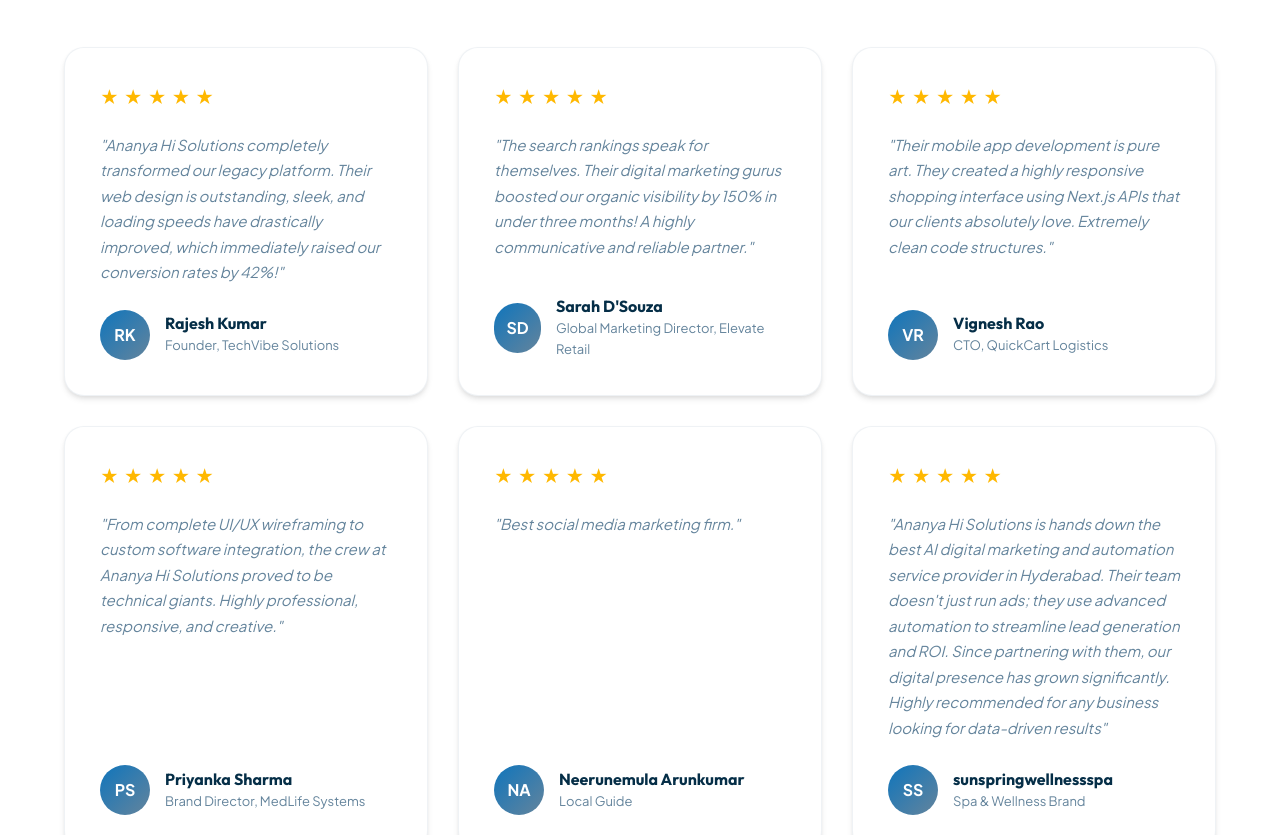
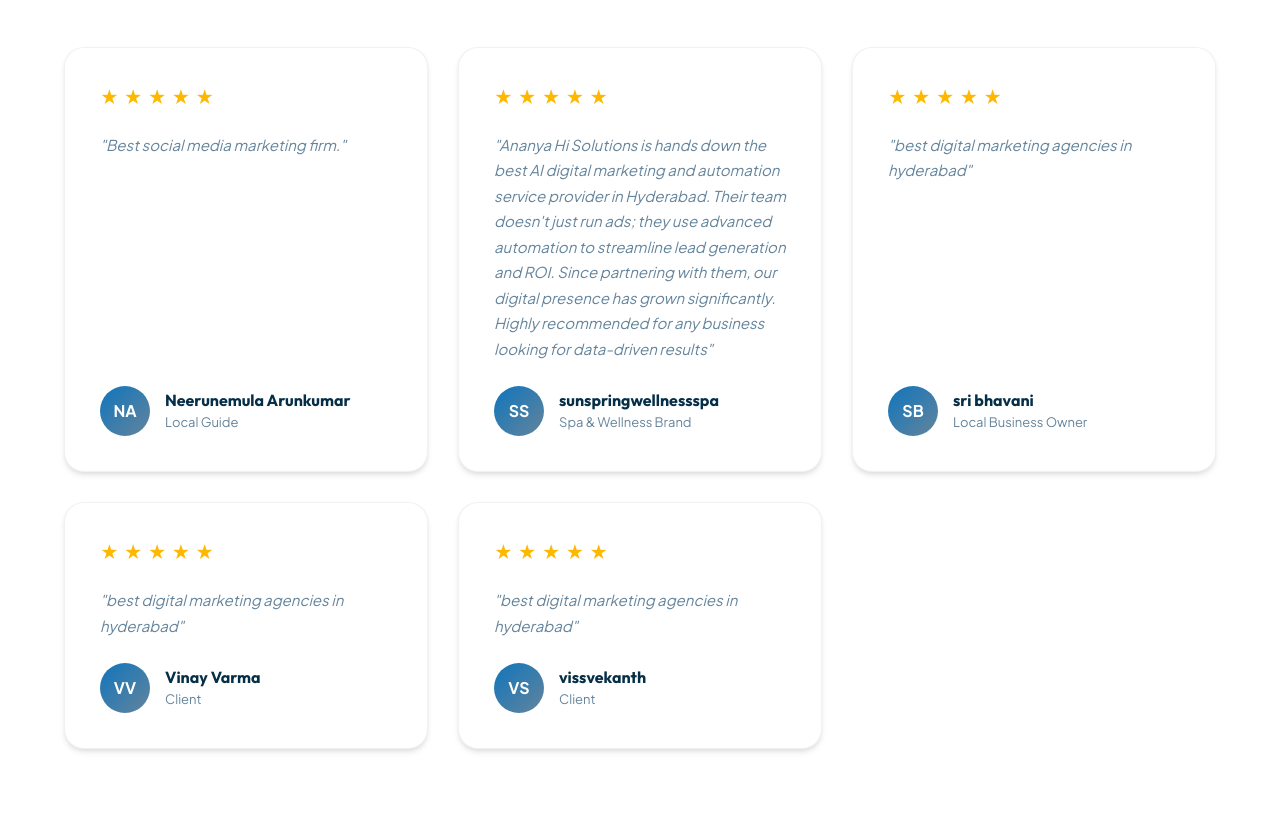
Before and after one commit to Vedabhavishya/AnanyaHiSolutions, a Next.js app: page / in a window 1280 px wide. Shown: the part 4780-5615 px from the top of the page. Built offline with nearby package versions, Linux system fonts and the light colour scheme.

Commit message:
style: remove placeholder reviews and keep only user-provided Google reviews

```diff
--- a/src/app/page.js
+++ b/src/app/page.js
@@ -546,34 +546,6 @@
 
   // Reviews State
   const reviews = [
-    {
-      name: "Rajesh Kumar",
-      role: "Founder, TechVibe Solutions",
-      stars: 5,
-      text: "Ananya Hi Solutions completely transformed our legacy platform. Their web design is outstanding, sleek, and loading speeds have drastically improved, which immediately raised our conversion rates by 42%!",
-      initials: "RK",
-    },
-    {
-      name: "Sarah D'Souza",
-      role: "Global Marketing Director, Elevate Retail",
-      stars: 5,
-      text: "The search rankings speak for themselves. Their digital marketing gurus boosted our organic visibility by 150% in under three months! A highly communicative and reliable partner.",
-      initials: "SD",
-    },
-    {
-      name: "Vignesh Rao",
-      role: "CTO, QuickCart Logistics",
-      stars: 5,
-      text: "Their mobile app development is pure art. They created a highly responsive shopping interface using Next.js APIs that our clients absolutely love. Extremely clean code structures.",
-      initials: "VR",
-    },
-    {
-      name: "Priyanka Sharma",
-      role: "Brand Director, MedLife Systems",
-      stars: 5,
-      text: "From complete UI/UX wireframing to custom software integration, the crew at Ananya Hi Solutions proved to be technical giants. Highly professional, responsive, and creative.",
-      initials: "PS",
-    },
     {
       name: "Neerunemula Arunkumar",
       role: "Local Guide",
```
